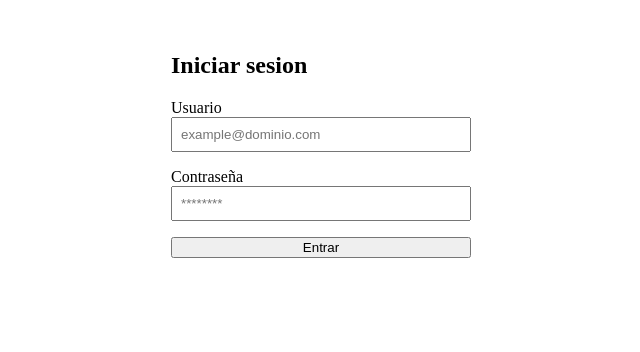
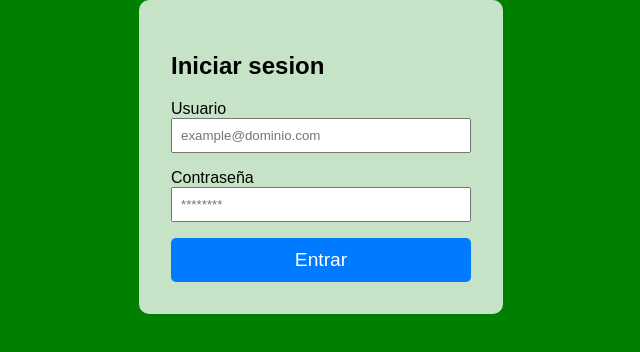
Before and after one commit to Alegarse/CodeSpace_AdminPanel_Frontend, a website built with Vite: page index.html in a window 1280 px wide. Shown: the whole page, without its empty margins (319-959 px from the left). Built offline with nearby package versions, Linux system fonts and the light colour scheme.

Commit message:
ad style

```diff
--- a/src/scss/login.scss
+++ b/src/scss/login.scss
@@ -1,13 +1,16 @@
 body {
-    margin: 0;
+    margin: 0 auto;
+    height: 100%;
     display: flex;
     justify-content: center;
     align-items: center;
     align-content: center;
+    font-family: Arial, Helvetica, sans-serif;
+    background-color: green;
 }
 
 .login-container {
-    background-color: white;
+    background-color: rgba(255, 255, 255, 0.779);
     padding: 2rem;
     border-radius: 0.625rem;
     width: 18.75rem;
@@ -21,4 +24,14 @@ body {
         margin-bottom: 1rem;
         padding: 0.5rem;
     }
+
+    & button {
+        background-color: #007bff;
+        color: white;
+        border:none;
+        cursor: pointer;
+        border-radius: 5px;
+        padding: 0.7rem;
+        font-size: 1.2rem;
+    }
 }
```
